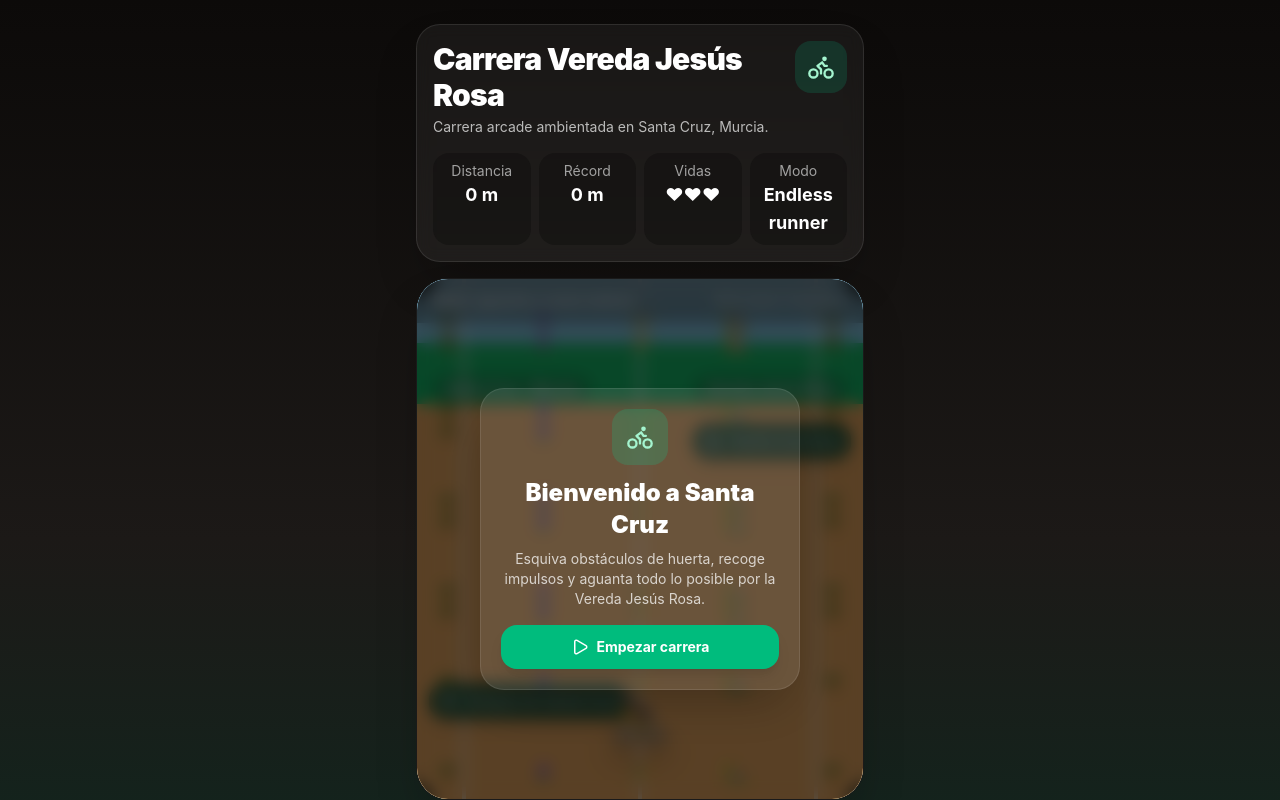
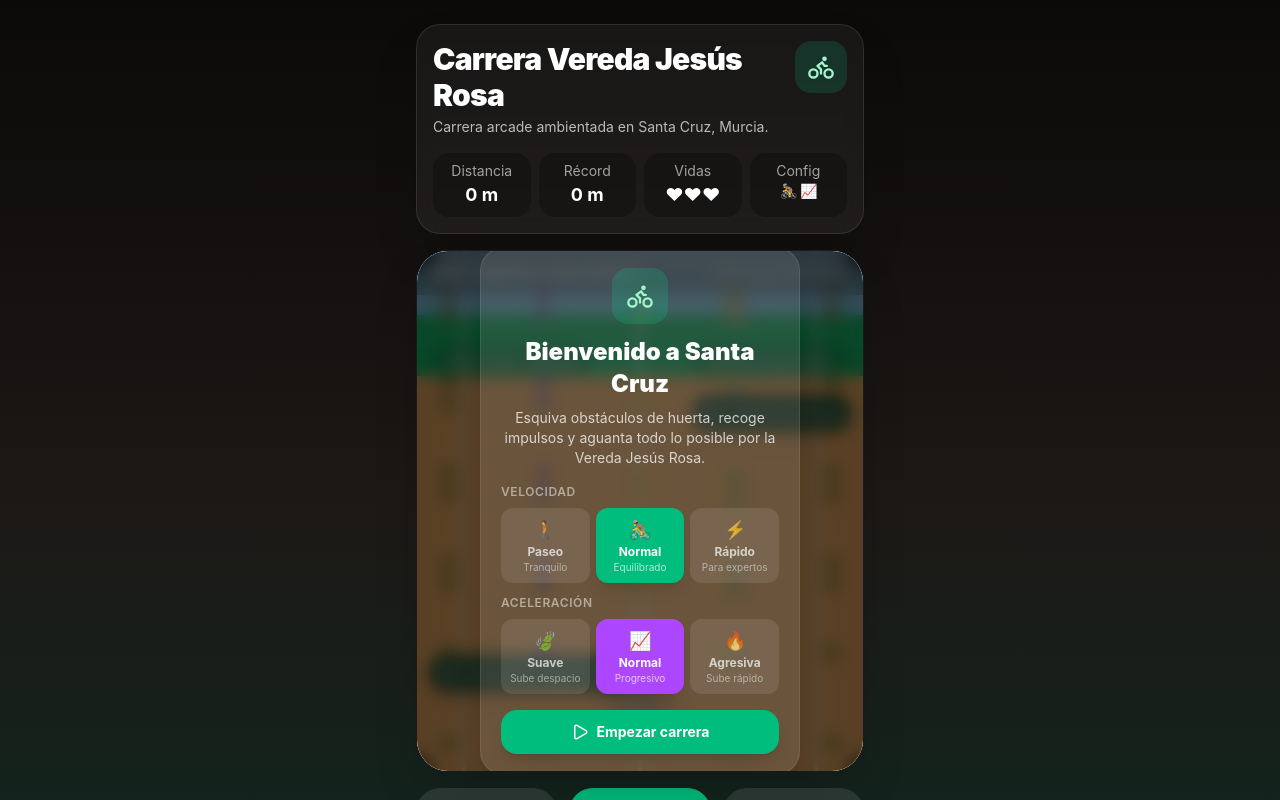
Before and after one commit to alfonso-rg/minijuegos, a React (Vite) app: page /carrera-vereda in a window 1280 px wide. Shown: the top 800 px of the page. Built offline with nearby package versions, Linux system fonts and the light colour scheme.

Commit message:
feat: add speed and acceleration presets to Carrera Vereda
Players can now choose between 3 speed levels (Paseo/Normal/Rápido)
and 3 acceleration curves (Suave/Normal/Agresiva) before starting,
improving playability across skill levels.

https://claude.ai/code/session_01VYdFdhyTdBy84zXkWvYvGj

```diff
--- a/src/games/CarreraVeredaJesusRosa.jsx
+++ b/src/games/CarreraVeredaJesusRosa.jsx
@@ -12,7 +12,18 @@ import {
 const LANES = [18, 50, 82];
 const TRACK_HEIGHT = 520;
 const PLAYER_Y = 400;
-const GAME_DURATION_HINT = "Endless runner";
+
+const SPEED_PRESETS = [
+  { id: "paseo", label: "Paseo", icon: "🚶", baseSpeed: 0.6, obstacleSpeed: [2, 4], desc: "Tranquilo" },
+  { id: "normal", label: "Normal", icon: "🚴", baseSpeed: 1.0, obstacleSpeed: [4, 6], desc: "Equilibrado" },
+  { id: "rapido", label: "Rápido", icon: "⚡", baseSpeed: 1.5, obstacleSpeed: [6, 9], desc: "Para expertos" },
+];
+
+const ACCEL_PRESETS = [
+  { id: "suave", label: "Suave", icon: "🍃", rampDiv: 900, maxDiff: 2.5, desc: "Sube despacio" },
+  { id: "normal", label: "Normal", icon: "📈", rampDiv: 450, maxDiff: 4.2, desc: "Progresivo" },
+  { id: "agresiva", label: "Agresiva", icon: "🔥", rampDiv: 250, maxDiff: 6.0, desc: "Sube rápido" },
+];
 
 function rand(min, max) {
   return Math.floor(Math.random() * (max - min + 1)) + min;
@@ -22,7 +33,7 @@ function clamp(v, min, max) {
   return Math.max(min, Math.min(max, v));
 }
 
-function createObstacle(id, speedBoost = 0) {
+function createObstacle(id, speedBoost = 0, obstacleSpeedRange = [4, 6]) {
   const types = [
     { kind: "caja", emoji: "📦" },
     { kind: "naranjas", emoji: "🍊" },
@@ -35,12 +46,12 @@ function createObstacle(id, speedBoost = 0) {
     lane: rand(0, 2),
     y: -60,
     size: rand(34, 44),
-    speed: rand(4, 6) + speedBoost,
+    speed: rand(obstacleSpeedRange[0], obstacleSpeedRange[1]) + speedBoost,
     ...picked,
   };
 }
 
-function createBoost(id) {
+function createBoost(id, obstacleSpeedRange = [4, 6]) {
   const types = [
     { kind: "limonada", emoji: "🥤" },
     { kind: "campana", emoji: "🔔" },
@@ -52,7 +63,7 @@ function createBoost(id) {
     lane: rand(0, 2),
     y: -60,
     size: 32,
-    speed: rand(4, 6),
+    speed: rand(obstacleSpeedRange[0], obstacleSpeedRange[1]),
     ...picked,
   };
 }
@@ -108,6 +119,8 @@ function SantaCruzBackdrop({ offset }) {
 }
 
 export default function CarreraVeredaJesusRosa() {
+  const [speedPreset, setSpeedPreset] = useState(SPEED_PRESETS[1]);
+  const [accelPreset, setAccelPreset] = useState(ACCEL_PRESETS[1]);
   const [started, setStarted] = useState(false);
   const [paused, setPaused] = useState(false);
   const [lane, setLane] = useState(1);
@@ -129,6 +142,8 @@ export default function CarreraVeredaJesusRosa() {
   const jumpTimeoutRef = useRef(null);
   const distanceRef = useRef(0);
   const livesRef = useRef(3);
+  const speedRef = useRef(speedPreset);
+  const accelRef = useRef(accelPreset);
 
   useEffect(() => {
     const stored = window.localStorage.getItem("carrera-vereda-best");
@@ -162,6 +177,8 @@ export default function CarreraVeredaJesusRosa() {
 
   const startGame = () => {
     resetGame();
+    speedRef.current = speedPreset;
+    accelRef.current = accelPreset;
     setStarted(true);
     setPaused(false);
   };
@@ -215,30 +232,32 @@ export default function CarreraVeredaJesusRosa() {
       const delta = Math.min(32, time - lastTime);
       lastTime = time;
       const diff = delta / 16.67;
-      const difficulty = Math.min(4.2, 1 + distanceRef.current / 450);
+
+      const sp = speedRef.current;
+      const ac = accelRef.current;
+      const difficulty = Math.min(ac.maxDiff, 1 + distanceRef.current / ac.rampDiv);
+      const speedMul = sp.baseSpeed * difficulty;
 
       obstacleSpawnRef.current += delta;
       boostSpawnRef.current += delta;
       invincibleRef.current = Math.max(0, invincibleRef.current - delta);
 
-      if (
-        obstacleSpawnRef.current >
-        Math.max(340, 900 - distanceRef.current)
-      ) {
+      const spawnInterval = Math.max(340, (900 / sp.baseSpeed) - distanceRef.current);
+      if (obstacleSpawnRef.current > spawnInterval) {
         obstacleSpawnRef.current = 0;
         setObstacles((prev) => [
           ...prev,
-          createObstacle(nextId.current++, difficulty),
+          createObstacle(nextId.current++, difficulty, sp.obstacleSpeed),
         ]);
       }
 
       if (boostSpawnRef.current > 2400) {
         boostSpawnRef.current = 0;
-        setBoosts((prev) => [...prev, createBoost(nextId.current++)]);
+        setBoosts((prev) => [...prev, createBoost(nextId.current++, sp.obstacleSpeed)]);
       }
 
-      setBackdropOffset((prev) => (prev + 10 * diff * difficulty) % 90);
-      setDistance((prev) => prev + 0.9 * diff * difficulty);
+      setBackdropOffset((prev) => (prev + 10 * diff * speedMul) % 90);
+      setDistance((prev) => prev + 0.9 * diff * speedMul);
 
       setObstacles((prev) =>
         prev
@@ -337,8 +356,8 @@ export default function CarreraVeredaJesusRosa() {
               </div>
             </div>
             <div className="rounded-2xl bg-black/25 p-2">
-              <div className="text-white/60">Modo</div>
-              <div className="text-lg font-bold">{GAME_DURATION_HINT}</div>
+              <div className="text-white/60">Config</div>
+              <div className="text-sm font-bold">{speedRef.current.icon} {accelRef.current.icon}</div>
             </div>
           </div>
         </div>
@@ -413,7 +432,7 @@ export default function CarreraVeredaJesusRosa() {
             )}
 
             {(!started || gameOver) && (
-              <div className="absolute inset-0 z-40 flex flex-col items-center justify-center bg-black/65 p-6 text-center backdrop-blur-sm">
+              <div className="absolute inset-0 z-40 flex flex-col items-center justify-center bg-black/65 p-4 text-center backdrop-blur-sm overflow-y-auto">
                 <div className="max-w-xs rounded-3xl border border-white/10 bg-white/10 p-5 shadow-2xl">
                   <div className="mx-auto mb-3 flex h-14 w-14 items-center justify-center rounded-2xl bg-emerald-400/20 text-emerald-200">
                     {gameOver ? <Trophy size={28} /> : <Bike size={28} />}
@@ -436,6 +455,49 @@ export default function CarreraVeredaJesusRosa() {
                       .
                     </div>
                   )}
+
+                  <div className="mt-4 text-left">
+                    <p className="text-xs font-semibold text-white/50 uppercase tracking-wider mb-2">Velocidad</p>
+                    <div className="grid grid-cols-3 gap-1.5">
+                      {SPEED_PRESETS.map((p) => (
+                        <button
+                          key={p.id}
+                          onClick={() => setSpeedPreset(p)}
+                          className={`rounded-xl px-2 py-2 text-center transition ${
+                            speedPreset.id === p.id
+                              ? "bg-emerald-500 text-white shadow-lg"
+                              : "bg-white/10 text-white/70 hover:bg-white/20"
+                          }`}
+                        >
+                          <div className="text-lg">{p.icon}</div>
+                          <div className="text-xs font-bold">{p.label}</div>
+                          <div className="text-[10px] opacity-70">{p.desc}</div>
+                        </button>
+                      ))}
+                    </div>
+                  </div>
+
+                  <div className="mt-3 text-left">
+                    <p className="text-xs font-semibold text-white/50 uppercase tracking-wider mb-2">Aceleración</p>
+                    <div className="grid grid-cols-3 gap-1.5">
+                      {ACCEL_PRESETS.map((p) => (
+                        <button
+                          key={p.id}
+                          onClick={() => setAccelPreset(p)}
+                          className={`rounded-xl px-2 py-2 text-center transition ${
+                            accelPreset.id === p.id
+                              ? "bg-purple-500 text-white shadow-lg"
+                              : "bg-white/10 text-white/70 hover:bg-white/20"
+                          }`}
+                        >
+                          <div className="text-lg">{p.icon}</div>
+                          <div className="text-xs font-bold">{p.label}</div>
+                          <div className="text-[10px] opacity-70">{p.desc}</div>
+                        </button>
+                      ))}
+                    </div>
+                  </div>
+
                   <button
                     onClick={startGame}
                     className="mt-4 inline-flex w-full items-center justify-center gap-2 rounded-2xl bg-emerald-500 px-4 py-3 text-sm font-bold text-white shadow-lg transition hover:scale-[1.02] active:scale-[0.98]"
```
